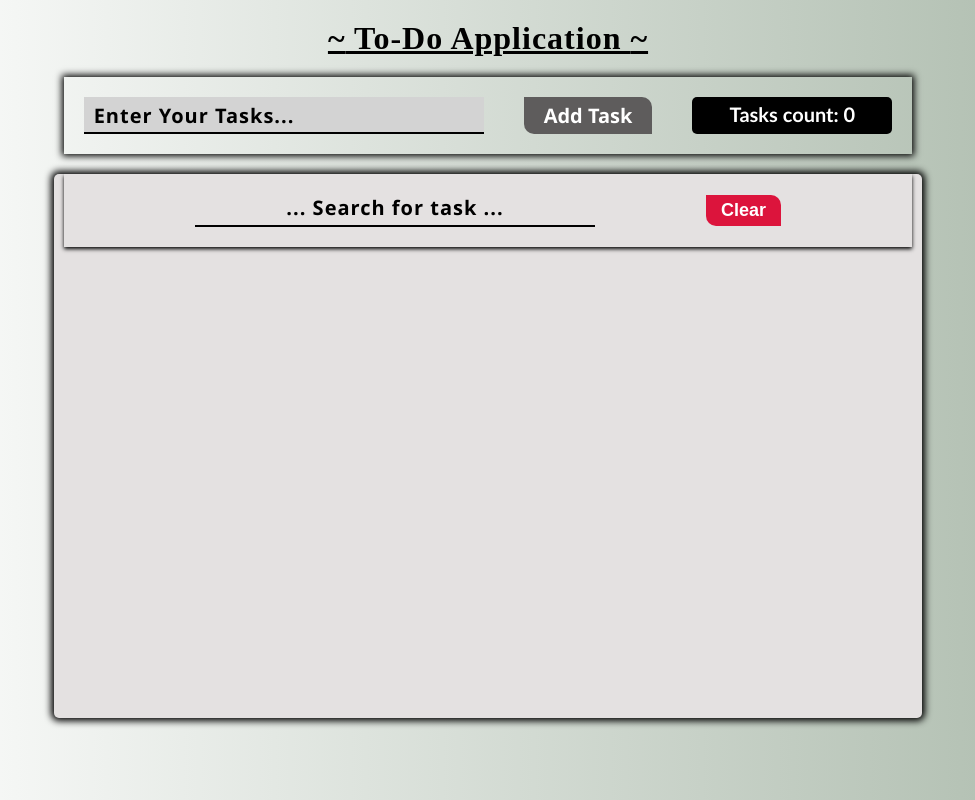
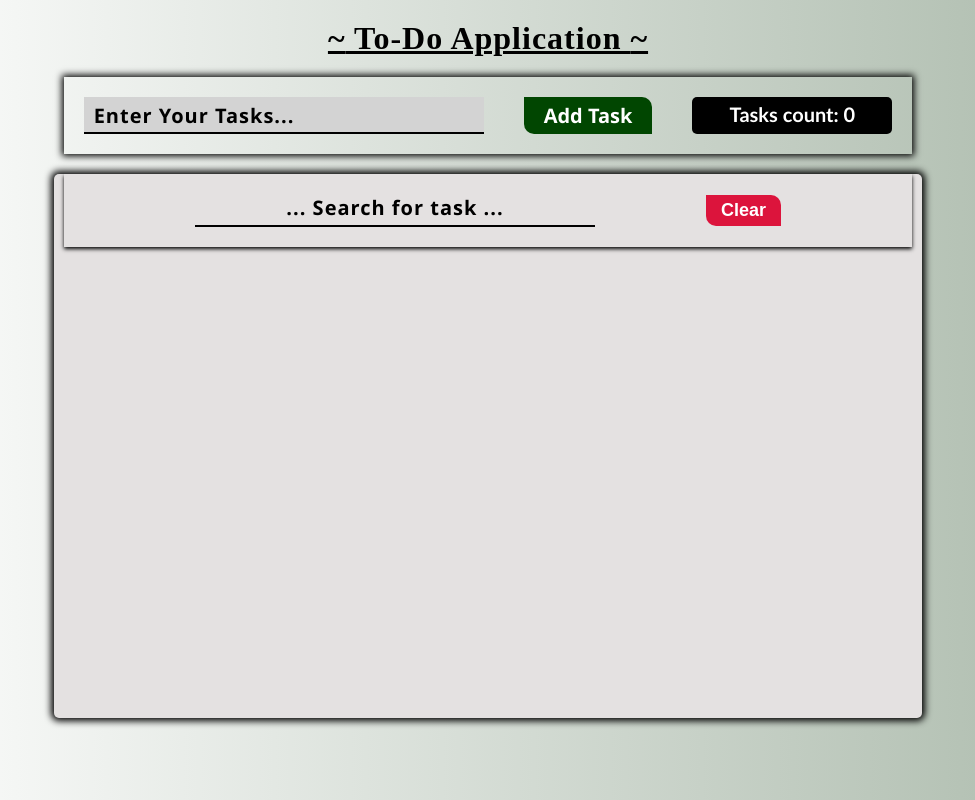
Before and after one commit to ShadabAhmed2001/todo-app, a React (Vite) app: page / in a window 1280 px wide. Shown: the whole page, without its empty margins (152-1127 px from the left). Built offline with nearby package versions, Linux system fonts and the light colour scheme.

Commit message:
changed bgc of Add Task Button

```diff
--- a/src/App.css
+++ b/src/App.css
@@ -75,19 +75,18 @@ h1{
     border: none;
     outline: none;
     border-radius: 0px 10px;
-    background-color: rgb(94, 92, 92);
+    background-color: rgb(1, 70, 1);
     cursor: pointer;
     color: white;
     font-weight: bold;
 }
 
 .getinput button:hover{
-    filter: brightness(1.1);
+    filter: brightness(1.2);
 }
 
 .getinput button:active{
-    background-color: black;
-    color: white;
+    background-color: rgb(1, 43, 1);
 }
 
 
```
